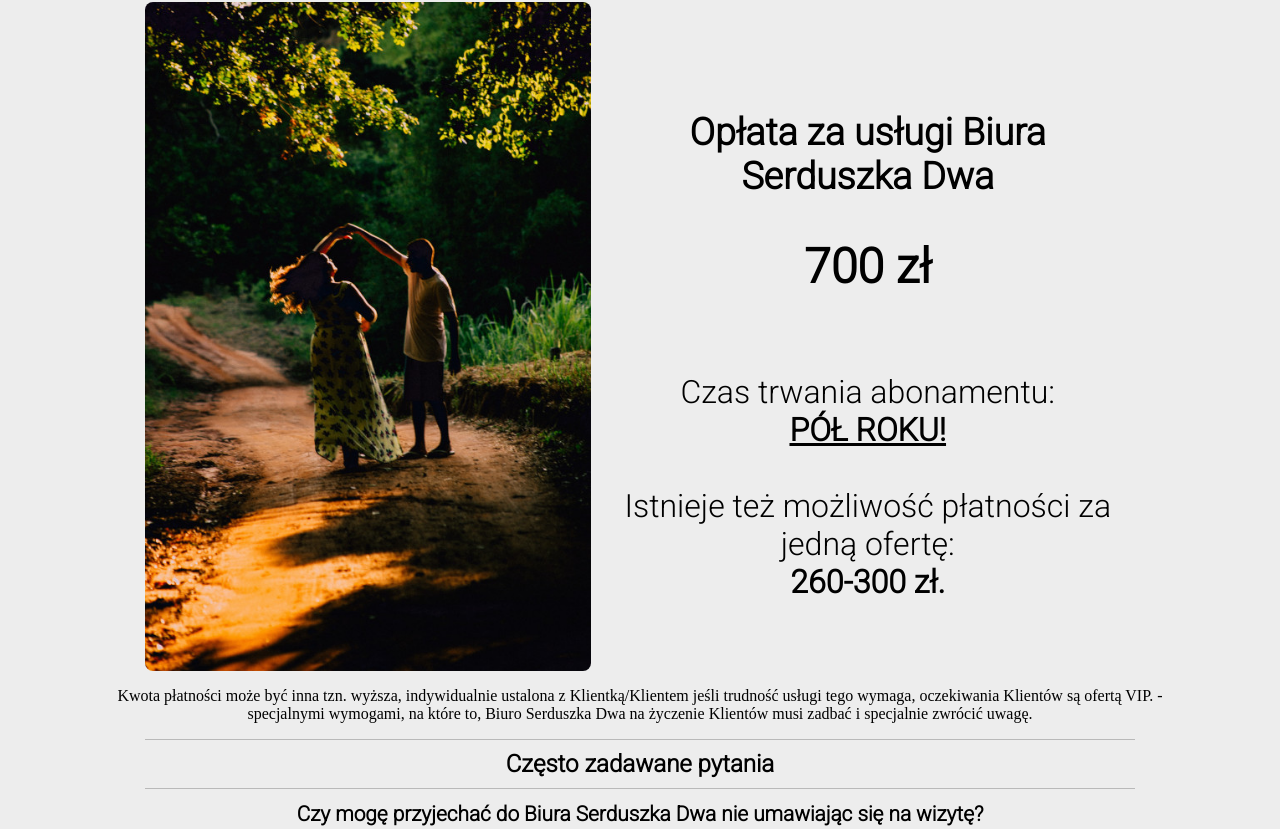
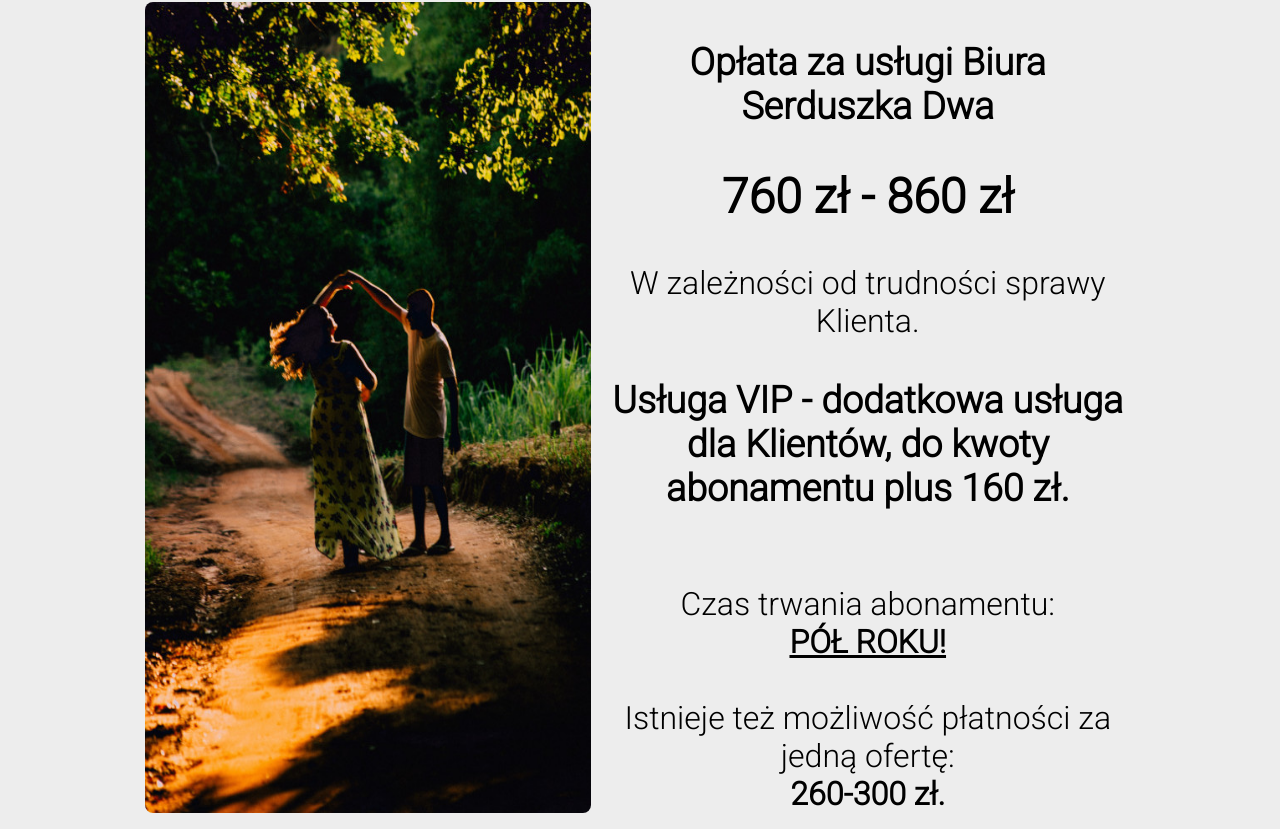
Before and after one commit to Vectari/serduszka-dwa, a React (Create React App) app: page / in a window 1280 px wide. Shown: the part 2477-3306 px from the top of the page. Built offline with nearby package versions, Linux system fonts and the light colour scheme.

Commit message:
Update pricelist.jsx

```diff
--- a/src/components/pricelist/pricelist.jsx
+++ b/src/components/pricelist/pricelist.jsx
@@ -50,7 +50,9 @@ const PriceList = () => {
         <StyledImg src={coupleDance} alt="dancing couple" />
         <StyledPrice>
           <h3>Opłata za usługi Biura Serduszka Dwa</h3>
-          <h2>700 zł</h2>
+          <h2>760 zł - 860 zł</h2>
+          <p>W zależności od trudności sprawy Klienta.</p>
+          <h3>Usługa VIP - dodatkowa usługa dla Klientów, do kwoty abonamentu plus 160 zł.</h3>
           <br /> Czas trwania abonamentu:
           <br />
           <u>
```
